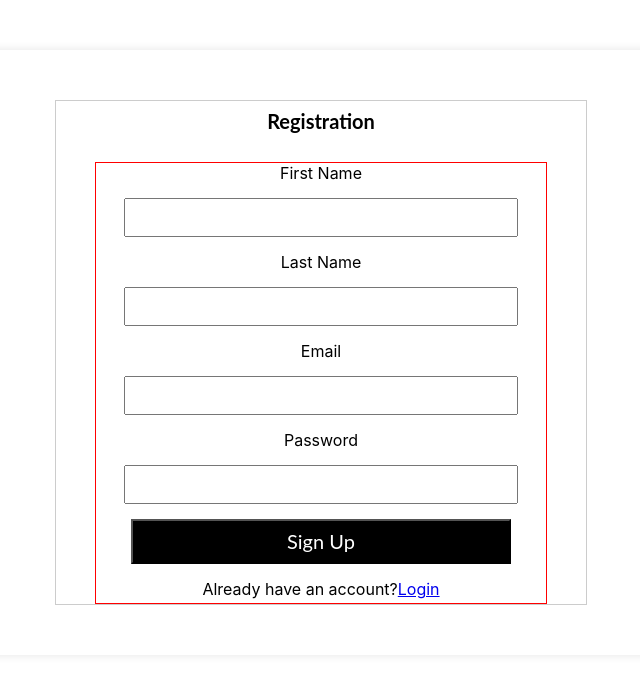
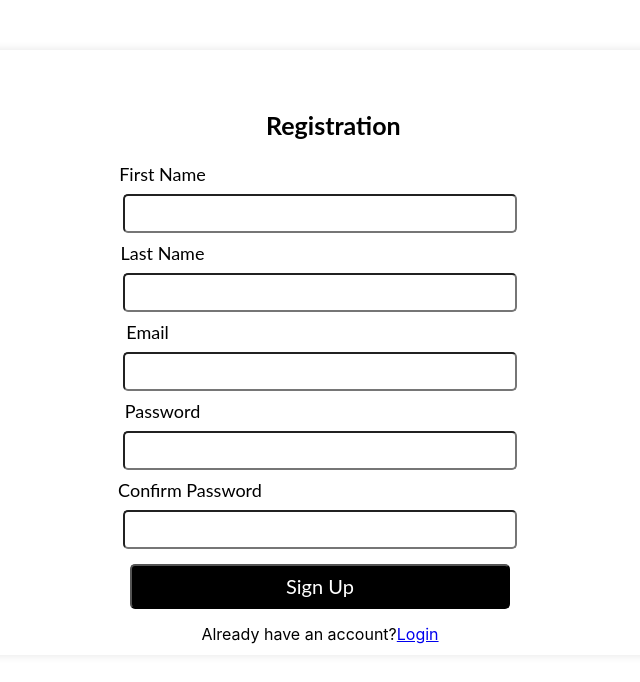
Before and after one commit to raushanapp/adrixus-frontend, a React (Create React App) app in the folder frontend/: page / in a window 1280 px wide. Shown: the top 682 px of the page, without its empty margins (395-1035 px from the left). Built offline with nearby package versions, Linux system fonts and the light colour scheme.

Commit message:
registration ui done

```diff
--- a/frontend/src/Pages/Register.jsx
+++ b/frontend/src/Pages/Register.jsx
@@ -10,15 +10,17 @@ function Register() {
                 <FormWrapper onSubmit={handleSubmit(onSubmit)}>
                     <HeadingWrapper>Registration</HeadingWrapper>
                     <LabelWrapper>
-                        <label htmlFor="">
+                        <LabelSide htmlFor="">
                             First Name
-                        </label>
+                        </LabelSide>
                             <InputWrapper  {...register("firstName", { required: true, maxLength: 20 })} />
-                            <label htmlFor="">Last Name</label>
+                            <LabelSide htmlFor="">Last Name</LabelSide>
                             <InputWrapper {...register("lastName", { pattern: /^[A-Za-z]+$/i })} />
-                            <label htmlFor="">Email</label>
+                            <EmailWrapper htmlFor="">Email</EmailWrapper>
                             <InputWrapper type="email" {...register("email",{required:true})} />
-                            <label htmlFor="">Password</label>
+                            <LabelSide htmlFor="">Password</LabelSide>
+                            <InputWrapper type="password" {...register("password", { min: 6, max: 15 })} />
+                            <ConfirmWrapper htmlFor=""> Confirm Password</ConfirmWrapper>
                             <InputWrapper type="password" {...register("password",{min:6,max:15})} />
                             <TypeSubmitWrapper  type="submit" value={"Sign Up"} />
                         <span>Already have an account?<Link to='/login' >Login</Link></span>
@@ -53,7 +55,7 @@ height: 24px;
 font-family: 'Lato';
 font-style: normal;
 font-weight: 700;
-font-size: 20px;
+font-size: 25px;
 line-height: 14px;
 color: #000000;
 flex: none;
@@ -64,7 +66,7 @@ flex-grow: 0;
 const FormWrapper = styled.form`
 /* Auto layout */
 display: flex;
-border:1px solid #ccc;
+/* border:1px solid #ccc; */
 flex-direction: column;
 align-items: center;
 padding: 0px;
@@ -78,7 +80,7 @@ flex-grow: 0;
 `
 const LabelWrapper=styled.div`
     display: flex;
-    border:1px solid red;
+    /* border:1px solid red; */
    flex-direction: column;
  align-items: center;
  padding: 0px;
@@ -91,9 +93,10 @@ const InputWrapper=styled.input`
     width:380px;
     height:25px;
     font-family: 'Lato';
+    border-radius:5px;
  font-style: normal;
  padding:5px;
- font-size:17px
+ font-size:18px
 `
 const  TypeSubmitWrapper=styled.input`
     /* padding:20px; */
@@ -107,4 +110,26 @@ const  TypeSubmitWrapper=styled.input`
  color:white;
  text-align:center;
  cursor:pointer;
+ border-radius:5px;
 `
+const LabelSide=styled.label`
+    margin-left:-315px;
+    font-size:18px;
+    line-height:10px;
+    font-family: 'Lato';
+   font-style: normal;
+`
+const ConfirmWrapper=styled.label`
+margin-left:-260px;
+    font-size:18px;
+    line-height:10px;
+    font-family: 'Lato';
+   font-style: normal;
+`
+const EmailWrapper=styled.label`
+margin-left:-345px;
+    font-size:18px;
+    line-height:10px;
+    font-family: 'Lato';
+   font-style: normal;
+`
```
